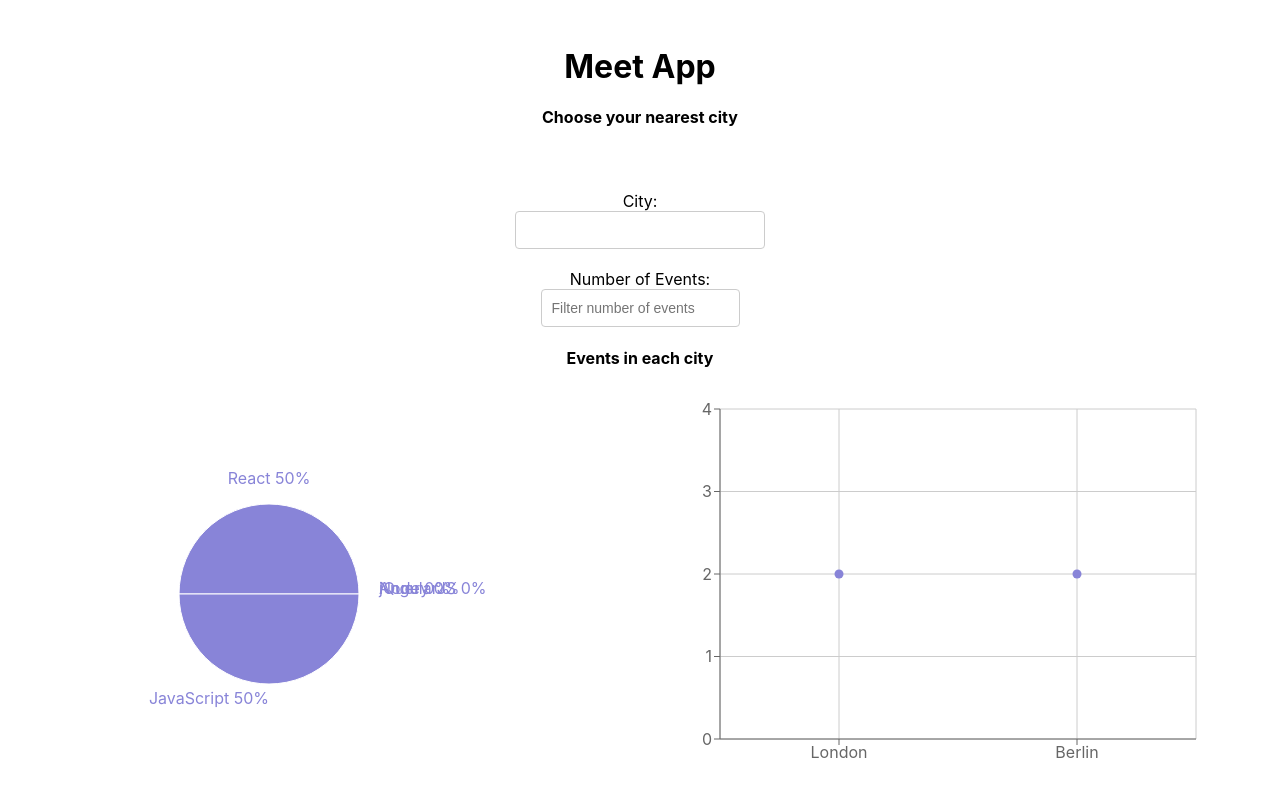
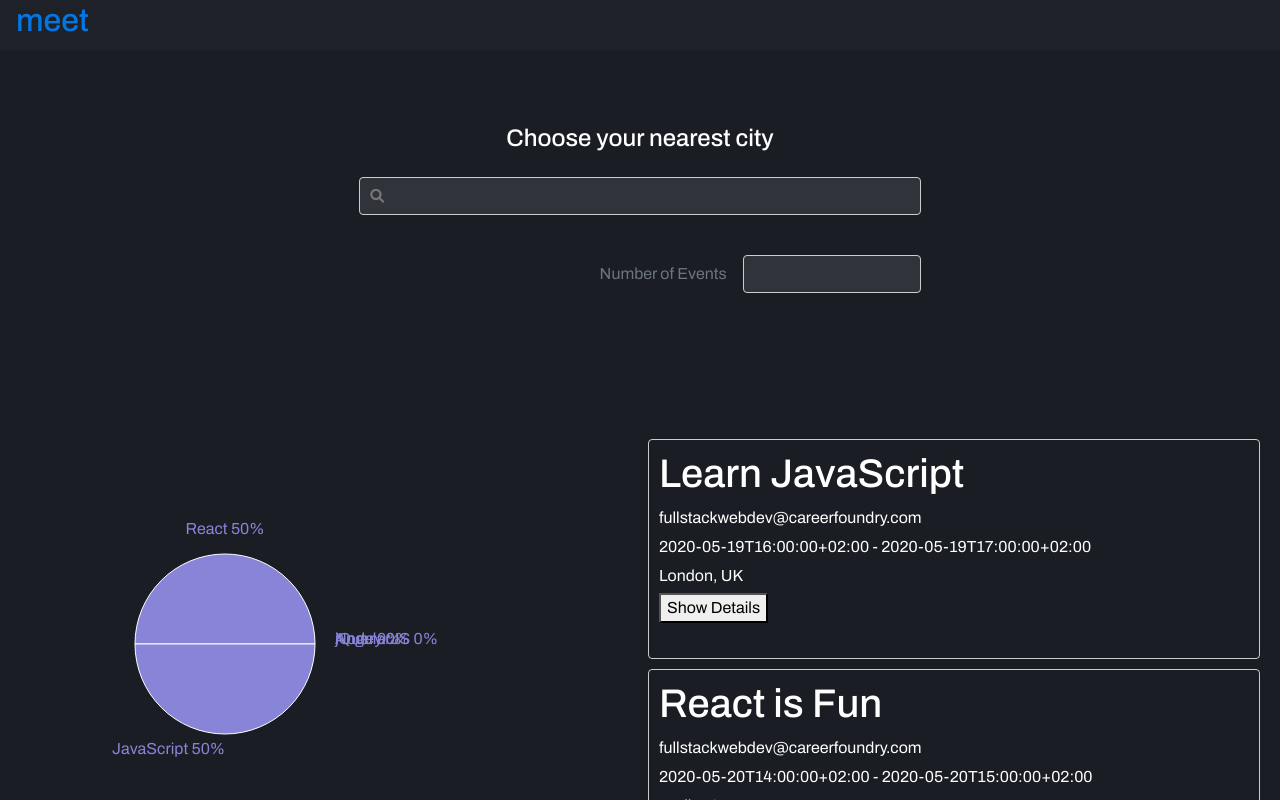
Before and after one commit to charangautam/meet, a React (Create React App) app: page / in a window 1280 px wide. Shown: the top 800 px of the page. Built offline with nearby package versions, Linux system fonts and the light colour scheme; what atatus-spa would draw is missing.

Commit message:
frontend styling

```diff
--- a/package.json
+++ b/package.json
@@ -9,8 +9,10 @@
     "@testing-library/user-event": "^12.8.3",
     "atatus-spa": "^4.4.0",
     "axios": "^0.24.0",
+    "bootstrap": "^5.1.3",
     "nprogress": "^0.2.0",
     "react": "^17.0.2",
+    "react-bootstrap": "^2.0.3",
     "react-dom": "^17.0.2",
     "react-scripts": "4.0.3",
     "recharts": "^2.1.8",
--- a/public/index.html
+++ b/public/index.html
@@ -22,6 +22,15 @@
       work correctly both with client-side routing and a non-root public URL.
       Learn how to configure a non-root public URL by running `npm run build`.
     -->
+  <!-- bootstrap -->
+  <link rel="stylesheet" href="https://cdn.jsdelivr.net/npm/bootstrap@5.1.3/dist/css/bootstrap.min.css"
+    integrity="sha384-1BmE4kWBq78iYhFldvKuhfTAU6auU8tT94WrHftjDbrCEXSU1oBoqyl2QvZ6jIW3" crossorigin="anonymous">
+  <!-- fontawesome -->
+  <link href="https://cdnjs.cloudflare.com/ajax/libs/font-awesome/6.0.0-beta3/css/all.min.css" rel="stylesheet" />
+  <!-- google fonts -->
+  <link rel="preconnect" href="https://fonts.googleapis.com">
+  <link rel="preconnect" href="https://fonts.gstatic.com" crossorigin>
+  <link href="https://fonts.googleapis.com/css2?family=Archivo:wght@400;500;700&display=swap" rel="stylesheet">
   <title>Meet App</title>
 </head>
 
--- a/src/App.css
+++ b/src/App.css
@@ -1,7 +1,8 @@
 @import url(https://fonts.googleapis.com/css?family=Roboto:500);
 .App {
-  text-align: center;
-  padding: 2% 5%;
+  background-color: #1B1D24;
+  color: #FFFFFF;
+  font-family: 'Archivo', sans-serif;
 }
 
 .App * {
@@ -36,28 +37,32 @@ input[type="number"] {
   height: 38px;
 }
 
-.city {
-  width: 250px;
-}
-
 .citySearch {
   display: flex;
   flex-direction: column;
-  flex-basis: 300px;
-  max-width: 300px;
-  margin: auto;
-  position: relative;
+  width: 60%;
+}
+
+.searcher {
+  display: flex;
+  flex-direction: column;
+}
+
+.city {
+  width: 75%;
+  background-color: #30333A;
+  color: #ffffff;
 }
 
 .suggestions {
-  width: 250px;
-  position: absolute;
+  width: 75%;
+  position: relative;
   z-index: 2;
   align-self: center;
   margin: 0;
-  top: 81px;
   font-size: 14px;
   box-shadow: 10px 10px 16px -12px rgba(0, 0, 0, 0.75);
+  color: #1B1D24;
 }
 
 .suggestions > li {
@@ -115,9 +120,24 @@ input[type="number"] {
 }
 
 .numberOfEvents {
-  width: 200px;
-  margin: 20px auto;
+  margin: 40px auto;
   text-align: center;
+  display: flex;
+  flex-direction: column;
+  text-align: center;
+  width: 60%;
+}
+
+.filterNumber {
+  width: 75%;
+  display: flex;
+  align-items: center;
+  justify-content: flex-end;
+  align-self: center;
+}
+
+.events-number {
+  background-color: #30333A;
 }
 
 .button-wrapper {
--- a/src/App.js
+++ b/src/App.js
@@ -10,6 +10,9 @@ import EventList from './components/EventList';
 import NumberOfEvents from './components/NumberOfEvents';
 import EventGenre from './components/EventGenre';
 import ScatterPlot from './components/ScatterPlot';
+
+// react-bootstrap
+import { Container, Row, Col } from 'react-bootstrap';
 
 class App extends Component {
   state = {
@@ -54,18 +57,28 @@ class App extends Component {
 
   render() {
     return (
-      <div className="App">
-        <h1>Meet App</h1>
-        <h4>Choose your nearest city</h4>
-        <CitySearch locations={this.state.locations} updateEvents={this.updateEvents} />
-        <NumberOfEvents activeLocation={this.state.activeLocation} updateEvents={this.updateEvents} />
-        <h4>Events in each city</h4>
-        <div className='data-vis-wrapper'>
-          <EventGenre events={this.state.events} />
-          <ScatterPlot getData={() => this.getData()} />
+      <Container className="App p-0" fluid>
+        <div style={{ height: "50px", backgroundColor: "#1E2127" }} className="d-flex align-items-center">
+          <h2 className="mt-o p-3" style={{ color: "#0376E3" }}>meet</h2>
         </div>
-        <EventList events={this.state.events} />
-      </div>
+        <Row className="p-3">
+          <Col md={12} className="d-flex flex-column justify-content-center align-items-center">
+            <CitySearch locations={this.state.locations} updateEvents={this.updateEvents} />
+            <NumberOfEvents activeLocation={this.state.activeLocation} updateEvents={this.updateEvents} />
+          </Col>
+        </Row>
+        <Row className="d-flex justify-content-center p-4">
+          <Col sm={12} md={6} className="d-inline p-2">
+            <EventGenre events={this.state.events} />
+            <ScatterPlot getData={() => this.getData()} />
+          </Col>
+          <Col sm={12} md={6} className="d-inline p-2">
+            <EventList events={this.state.events} />
+
+          </Col>
+        </Row>
+      </Container>
+
     )
   }
 }
--- a/src/components/Alert.js
+++ b/src/components/Alert.js
@@ -18,7 +18,7 @@ class Alert extends Component {
     render() {
         return (
             <div className="alert">
-                <p style={this.getStyle()}>{this.props.text}</p>
+                <h6 style={this.getStyle()}>{this.props.text}</h6>
             </div>
         )
     }
@@ -28,6 +28,13 @@ class InfoAlert extends Alert {
     constructor(props) {
         super(props)
         this.color = "#22577E"
+    }
+
+    getStyle = () => {
+        return {
+            color: this.color,
+            textAlign: "center",
+        };
     }
 }
 
@@ -40,7 +47,7 @@ class ErrorAlert extends Alert {
     getStyle = () => {
         return {
             color: this.color,
-            fontStyle: 'italic',
+            fontStyle: "italic"
         };
     }
 }
--- a/src/components/CitySearch.js
+++ b/src/components/CitySearch.js
@@ -45,13 +45,16 @@ class CitySearch extends Component {
         return (
             <div className="citySearch">
                 <InfoAlert text={this.state.infoText} />
-                <label className='label'>City:</label>
+                <h4 className="mb-4 text-center">Choose your nearest city</h4>
+                <div className="searcher">
                     <input
+                        style={{ fontFamily: "FontAwesome" }}
                         type="text"
                         className="city"
                         value={this.state.query}
                         onChange={this.handleInputChanged}
                         onFocus={() => this.setState({ showSuggestions: true })}
+                        placeholder="&#xF002;"
                     />
                     <ul className="suggestions" style={this.state.showSuggestions ? {} : { display: "none" }}>
                         {this.state.suggestions.map((suggestion) => (
@@ -67,6 +70,8 @@ class CitySearch extends Component {
                         </li>
                     </ul>
                 </div>
+
+            </div>
         )
     }
 }
--- a/src/components/EventGenre.js
+++ b/src/components/EventGenre.js
@@ -21,7 +21,7 @@ const EventGenre = ({ events }) => {
 
 
     return (
-        <ResponsiveContainer height={400}>
+        <ResponsiveContainer height={400} width={400}>
             <PieChart width={400} height={400}>
                 <Pie
                     data={data}
--- a/src/components/NumberOfEvents.js
+++ b/src/components/NumberOfEvents.js
@@ -25,13 +25,14 @@ class NumberOfEvents extends Component {
 
     render() {
         return <div className="numberOfEvents">
-            <label className='label'>Number of Events:</label>
-            <input
-                type="number"
-                className="events-number"
-                onChange={this.handleInputChanged}
-                placeholder="Filter number of events"
-            />
+            <div className="filterNumber">
+                <label className="me-3 text-secondary">Number of Events</label>
+                <input
+                    type="number"
+                    className="events-number"
+                    onChange={this.handleInputChanged}
+                />
+            </div>
             <ErrorAlert text={this.state.errorAlert} />
         </div>;
     }
--- a/src/components/ScatterPlot.js
+++ b/src/components/ScatterPlot.js
@@ -6,7 +6,7 @@ import {
 class ScatterPlot extends Component {
     render() {
         return (
-            <ResponsiveContainer height={400}>
+            <ResponsiveContainer height={400} width={400}>
                 <ScatterChart
                     margin={{
                         top: 20, right: 20, bottom: 20, left: 20,
```
Also changed, not shown: 1 other file (tests, documents, lock files or other folders). Lines whose indentation alone changed are shown as unchanged.
